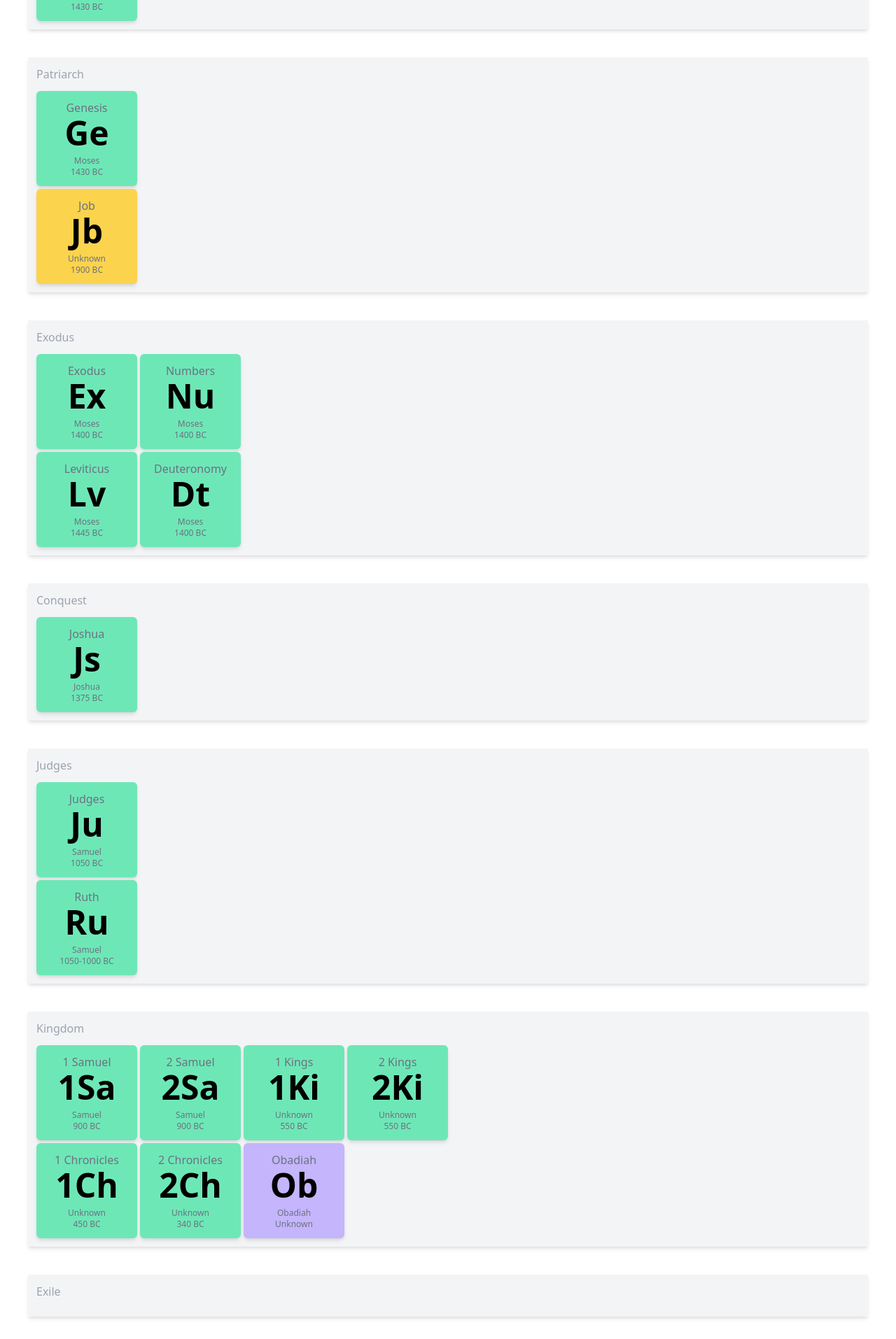
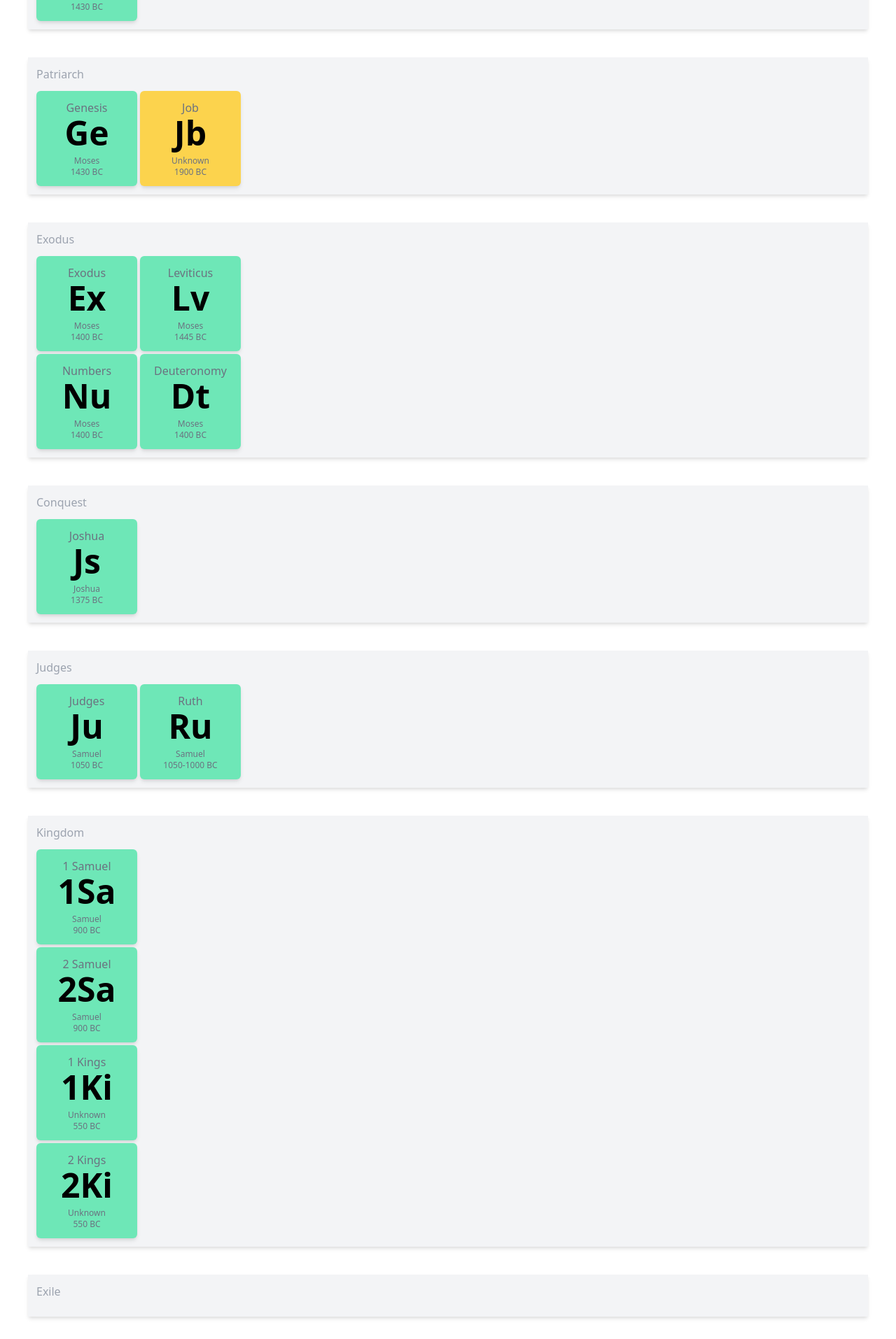
Before and after one commit to robkreisel/the-bible, a React (Create React App) app: page / in a window 1280 px wide. Shown: the part 2686-4600 px from the top of the page at 70% size. Built offline with nearby package versions, Linux system fonts and the light colour scheme.

Commit message:
Layout progress

```diff
--- a/src/components/OTChronological.jsx
+++ b/src/components/OTChronological.jsx
@@ -4,6 +4,9 @@ import data from '../data/otBookInformation';
 
 
 export default function OTChronological() {
+
+    const kingdomSymbols = ['1Sa', '2Sa', '1Ki', '2Ki'];
+
 
     return (
         <div>
@@ -17,16 +20,18 @@ export default function OTChronological() {
             </div>
             <div className="m-3 p-3 md:m-10 bg-gray-100 shadow-md overflow-hidden">
                 <div className="mb-3 text-gray-400">Patriarch</div>
-                <div className="grid grid-rows-2 gap-1">
+                <div className="flex">
+                    <div className="grid grid-cols-2 gap-1">
                         {data.filter(function (book) { return book.era.includes("patriarch"); }).map((book) => (
                             <Book book={book} key={book.symbol} />
                         ))}
                     </div>
                 </div>
+            </div>
             <div className="m-3 p-3 md:m-10 bg-gray-100 shadow-md overflow-hidden">
                 <div className="mb-3 text-gray-400">Exodus</div>
                 <div className="flex">
-                    <div className="grid grid-rows-2 grid-cols-2 grid-flow-col gap-1">
+                    <div className="grid grid-rows-2 grid-cols-2 gap-1">
                         {data.filter(function (book) { return book.era.includes("exodus"); }).map((book) => (
                             <Book book={book} key={book.symbol} />
                         ))}
@@ -43,20 +48,21 @@ export default function OTChronological() {
             </div>
             <div className="m-3 p-3 md:m-10 bg-gray-100 shadow-md overflow-hidden">
                 <div className="mb-3 text-gray-400">Judges</div>
-                <div className="grid grid-row-2 gap-1">
+                <div className="flex">
+                    <div className="grid grid-cols-2 gap-1">
                         {data.filter(function (book) { return book.era.includes("judges"); }).map((book) => (
                             <Book book={book} key={book.symbol} />
                         ))}
                     </div>
                 </div>
+            </div>
             <div className="m-3 p-3 md:m-10 bg-gray-100 shadow-md overflow-hidden">
                 <div className="mb-3 text-gray-400">Kingdom</div>
                 <div className="flex">
-                    <div className="grid grid-cols-4 justify-items-end gap-1">
-                        {data.filter(function (book) { return book.era.includes("kingdom"); }).map((book) => (
-                            <Book book={book} key={book.symbol} />
-                        ))}
-                        <Book book={data.find(function (book) { return book.symbol === "Ob" })} />
+                    <div className="grid grid-rows-4 gap-1">
+                        {kingdomSymbols.map(function (symbol) {
+                            return <Book book={data.find(function (book) { return book.symbol === symbol })} />
+                        })}
                     </div>
                 </div>
             </div>
```
Lines whose indentation alone changed are shown as unchanged.
